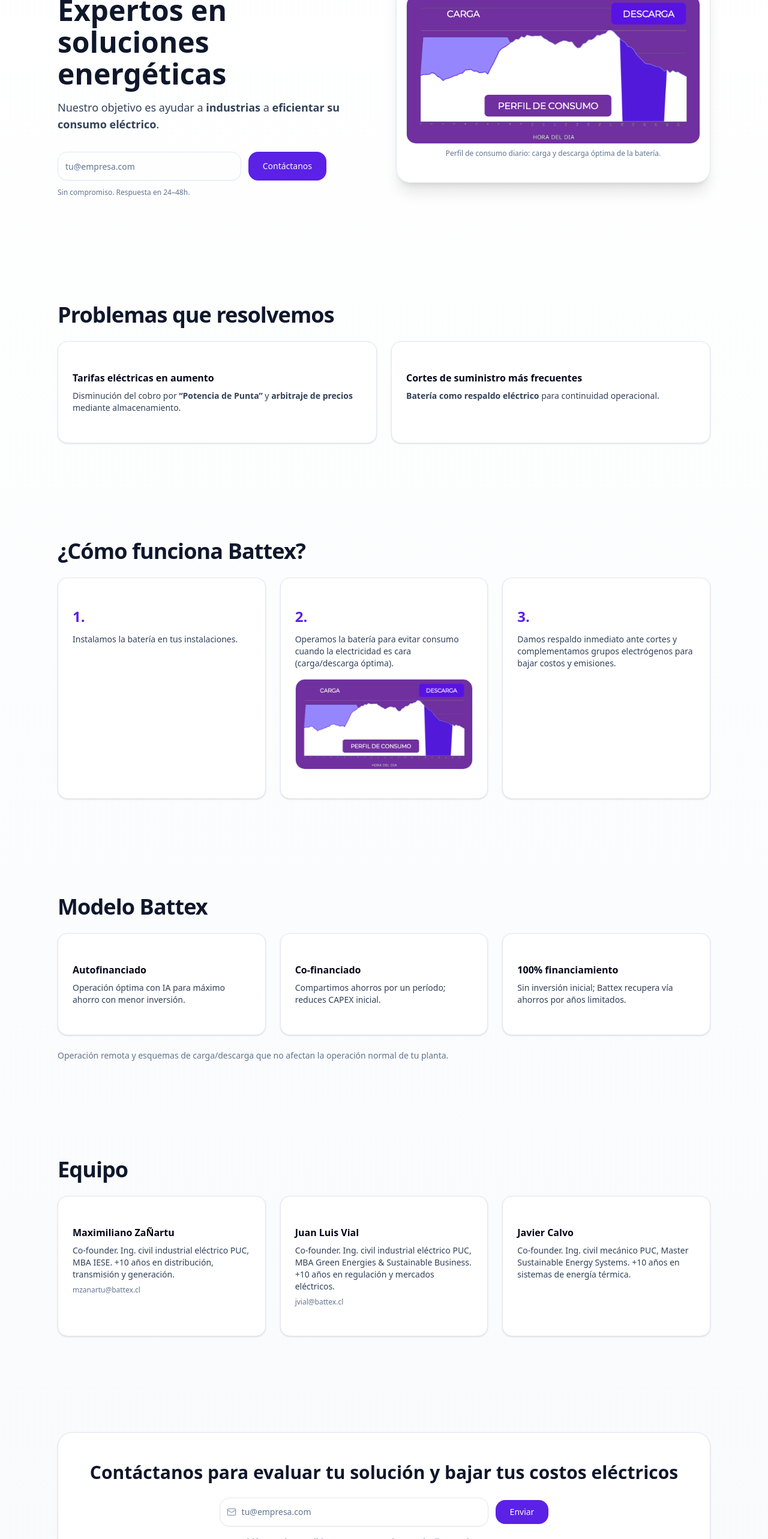
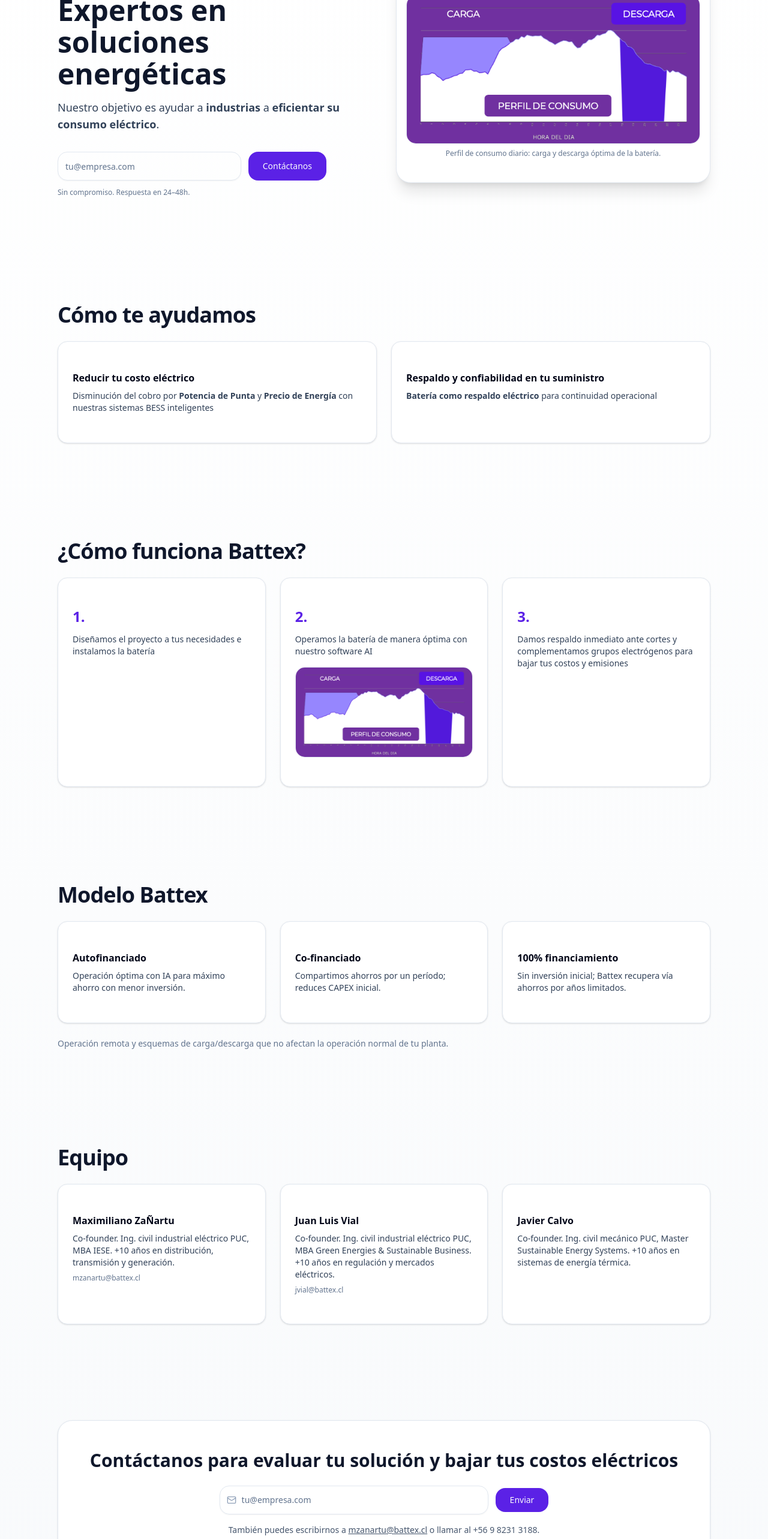
Before and after one commit to jvial90/Battex, a Next.js app: page / in a window 1280 px wide. Shown: the part 234-2800 px from the top of the page at 60% size. Built offline with nearby package versions, Linux system fonts and the light colour scheme.

Commit message:
Fix map keys and show diagram in step 2

```diff
--- a/app/page.tsx
+++ b/app/page.tsx
@@ -11,10 +11,10 @@
 /** ======== THEME (edit here) ======== */
 const THEME = {
   brand: "BATTEX",
-  primary: "#5B21E6", // morado Battex del deck (ajústalo si tienes el hex exacto)
+  primary: "#5B21E6", // morado Battex
   gradient: "from-[#5B21E6] via-[#7C3AED] to-[#A78BFA]",
   logo: "/logo-battex.png", // coloca tu logo en /public
-  email: "contacto@battex.cl",
+  email: "mzanartu@battex.cl",
   phone: "+56 9 8231 3188",
 };
 
@@ -97,21 +97,21 @@
       </section>
 
       {/* Problemas → Propuesta de valor (del slide) */}
-      <Section id="problemas" title="Problemas que resolvemos">
+      <Section id="problemas" title="Cómo te ayudamos">
         <div className="grid md:grid-cols-2 gap-6">
           <Card className="rounded-2xl">
             <CardContent className="p-6">
-              <h3 className="font-semibold">Tarifas eléctricas en aumento</h3>
+              <h3 className="font-semibold">Reducir tu costo eléctrico</h3>
               <p className="mt-2 text-sm text-slate-700">
-                Disminución del cobro por <b>“Potencia de Punta”</b> y <b>arbitraje de precios</b> mediante almacenamiento.
+                Disminución del cobro por <b>Potencia de Punta</b> y <b>Precio de Energía</b> con nuestras sistemas BESS inteligentes
               </p>
             </CardContent>
           </Card>
           <Card className="rounded-2xl">
             <CardContent className="p-6">
-              <h3 className="font-semibold">Cortes de suministro más frecuentes</h3>
+              <h3 className="font-semibold">Respaldo y confiabilidad en tu suministro</h3>
               <p className="mt-2 text-sm text-slate-700">
-                <b>Batería como respaldo eléctrico</b> para continuidad operacional.
+                <b>Batería como respaldo eléctrico</b> para continuidad operacional
               </p>
             </CardContent>
           </Card>
@@ -122,9 +122,9 @@
       <Section id="como" title="¿Cómo funciona Battex?">
         <div className="grid md:grid-cols-3 gap-6">
           {[
-  { n: "1.", t: "Instalamos la batería en tus instalaciones." },
-  { n: "2.", t: "Operamos la batería para evitar consumo cuando la electricidad es cara (carga/descarga óptima)." },
-  { n: "3.", t: "Damos respaldo inmediato ante cortes y complementamos grupos electrógenos para bajar costos y emisiones." },
+  { n: "1.", t: "Diseñamos el proyecto a tus necesidades e instalamos la batería" },
+  { n: "2.", t: "Operamos la batería de manera óptima con nuestro software AI" },
+  { n: "3.", t: "Damos respaldo inmediato ante cortes y complementamos grupos electrógenos para bajar tus costos y emisiones" },
 ].map((step) => (
   <Card key={step.n} className="rounded-2xl border border-slate-200">
     <CardContent className="p-6">
```
